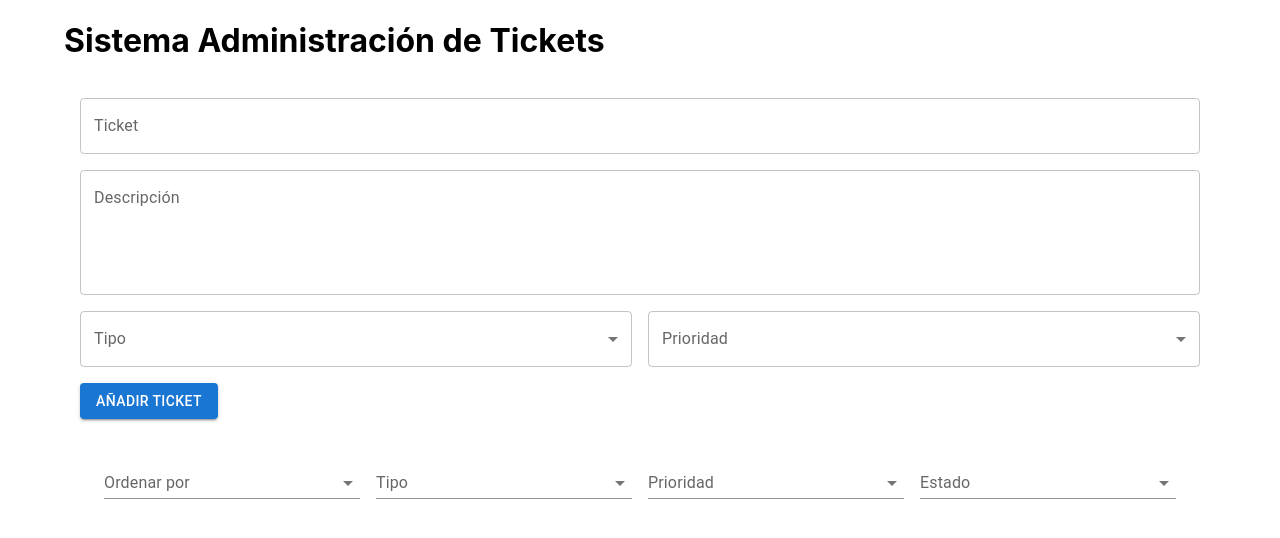
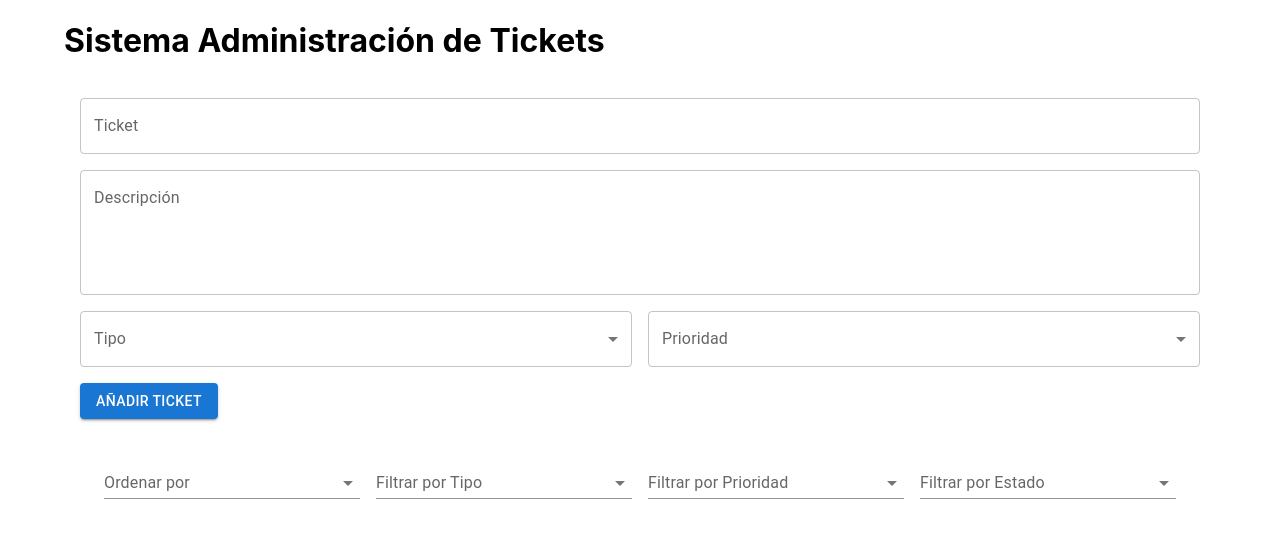
Before and after one commit to gam-c/jira-service-clone, a React (Create React App) app: page / in a window 1280 px wide. Shown: the top 538 px of the page. Built offline with nearby package versions, Linux system fonts and the light colour scheme.

Commit message:
edit place holder filtros

```diff
--- a/src/components/TicketsList.js
+++ b/src/components/TicketsList.js
@@ -49,7 +49,7 @@ const TicketsList = () => {
         </Grid>
         <Grid item xs={12} sm={6} md={3}>
           <FormControl fullWidth variant="standard">
-            <InputLabel>Tipo</InputLabel>
+            <InputLabel>Filtrar por Tipo</InputLabel>
             <Select
               value={filterType}
               onChange={e => setFilterType(e.target.value)}
@@ -63,7 +63,7 @@ const TicketsList = () => {
         </Grid>
         <Grid item xs={12} sm={6} md={3}>
           <FormControl fullWidth variant="standard">
-            <InputLabel>Prioridad</InputLabel>
+            <InputLabel>Filtrar por Prioridad</InputLabel>
             <Select
               value={filterPriority}
               onChange={e => setFilterPriority(e.target.value)}
@@ -78,7 +78,7 @@ const TicketsList = () => {
         </Grid>
         <Grid item xs={12} sm={6} md={3}>
           <FormControl fullWidth variant="standard">
-            <InputLabel>Estado</InputLabel>
+            <InputLabel>Filtrar por Estado</InputLabel>
             <Select
               value={filterStatus}
               onChange={e => setFilterStatus(e.target.value)}
```
